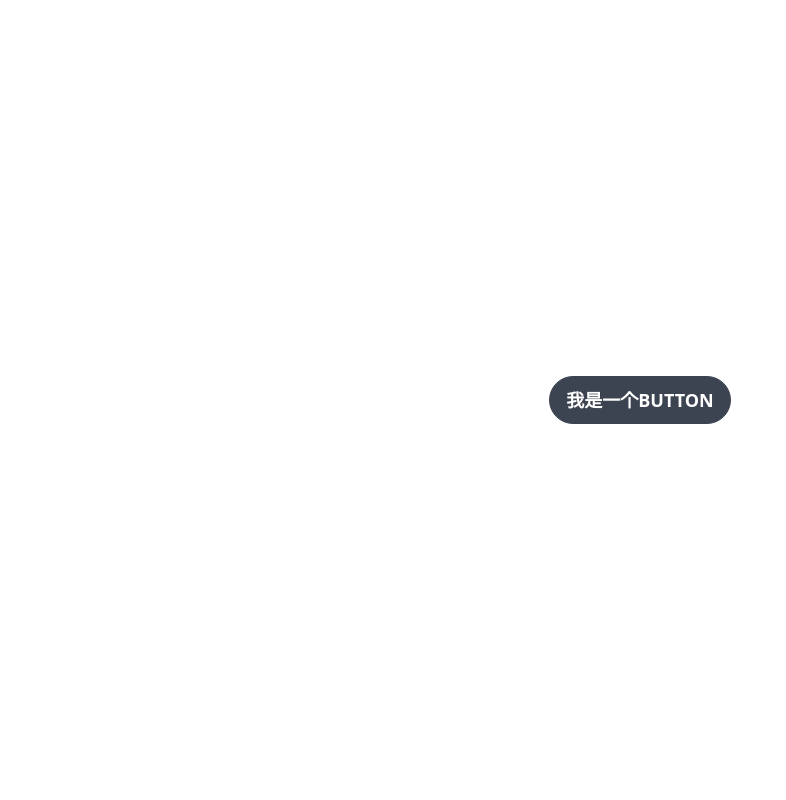
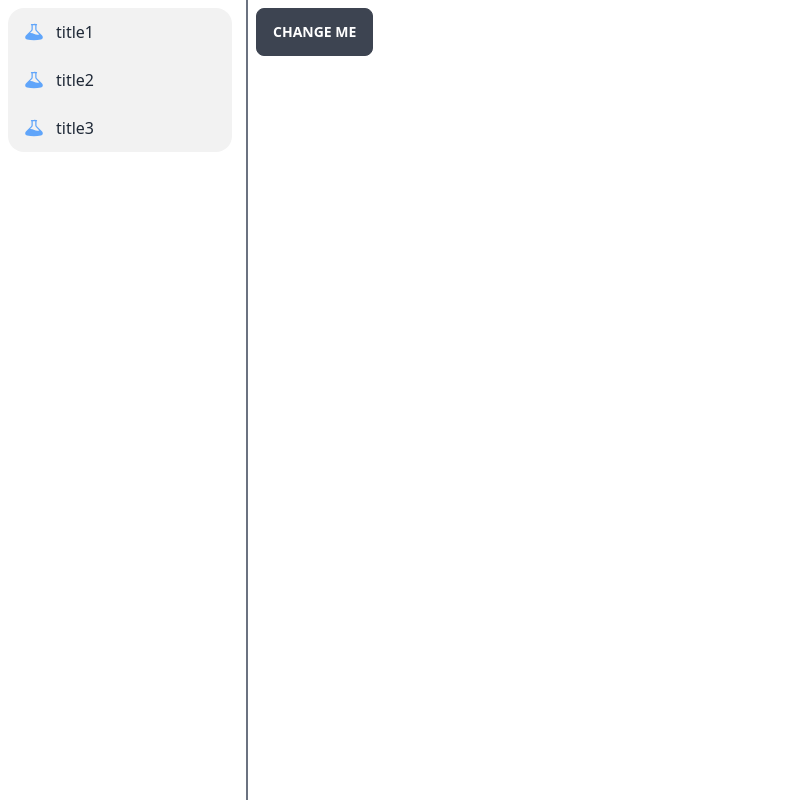
Before and after one commit to dsxksss/shop_coffee_application, a Vue app: page / in a window 1280 px wide. Shown: the whole page, without its empty margins (0-786 px from the left). Built offline with nearby package versions, Linux system fonts and the light colour scheme.

Commit message:
添加@heroicons/vue图标依赖 组织项目结构 实现基本导航栏框架(待完成)

```diff
--- a/package.json
+++ b/package.json
@@ -10,6 +10,7 @@
     "tauri": "tauri"
   },
   "dependencies": {
+    "@heroicons/vue": "^2.0.15",
     "@tauri-apps/api": "^1.2.0",
     "daisyui": "^2.50.0",
     "vue": "^3.2.45"
--- a/src-tauri/tauri.conf.json
+++ b/src-tauri/tauri.conf.json
@@ -60,10 +60,10 @@
     "windows": [
       {
         "fullscreen": false,
-        "height": 600,
+        "height": 800,
         "resizable": true,
         "title": "ShopCoffee",
-        "width": 800
+        "width": 1200
       }
     ]
   }
--- a/src/App.vue
+++ b/src/App.vue
@@ -1,15 +1,19 @@
 <script setup>
 import "./index.css";
+import { ref } from "vue";
+import LeftContent from "./components/LeftContent.vue"
+import RightContent from "./components/RightContent.vue"
+const menuTarget = ref(true);
+
 </script>
 
 <template>
-  <div class="container">
-    <button class=" text-lg btn rounded-full">我是一个BUTTON</button>
+  <div class="flex flex-row h-screen">
+    <LeftContent :menu="menuTarget" />
+    <RightContent @changeMenu="(t) => menuTarget = !t" :menu="menuTarget" />
   </div>
 </template>
 
 <style scoped>
-.container {
-  @apply flex justify-center items-center h-screen w-screen;
-}
+
 </style>
--- a/src/components/Greet.vue
+++ /dev/null
@@ -1,21 +0,0 @@
-<script setup>
-import { ref } from "vue";
-import { invoke } from "@tauri-apps/api/tauri";
-
-const greetMsg = ref("");
-const name = ref("");
-
-async function greet() {
-  // Learn more about Tauri commands at https://tauri.app/v1/guides/features/command
-  greetMsg.value = await invoke("greet", { name: name.value });
-}
-</script>
-
-<template>
-  <div class="card">
-    <input id="greet-input" v-model="name" placeholder="Enter a name..." />
-    <button type="button" @click="greet()">Greet</button>
-  </div>
-
-  <p>{{ greetMsg }}</p>
-</template>
--- /dev/null
+++ b/src/components/IconMenu.vue
@@ -0,0 +1,23 @@
+<script setup>
+import { BeakerIcon } from '@heroicons/vue/24/solid'
+</script>
+
+<template>
+    <ul class="menu bg-base-200 p-2 rounded-box">
+        <li>
+            <a>
+                <BeakerIcon class="h-5 w-5 text-blue-400" />
+            </a>
+        </li>
+        <li>
+            <a>
+                <BeakerIcon class="h-5 w-5 text-blue-400" />
+            </a>
+        </li>
+        <li>
+            <a>
+                <BeakerIcon class="h-5 w-5 text-blue-400" />
+            </a>
+        </li>
+    </ul>
+</template>
--- /dev/null
+++ b/src/components/LeftContent.vue
@@ -0,0 +1,17 @@
+<script setup>
+import TitileMenu from "./TitleMenu.vue";
+import IconMenu from "./IconMenu.vue";
+const props = defineProps({
+    menu: Boolean
+});
+
+</script>
+
+<!-- TODO 待优化导航栏 -->
+
+<template>
+    <div class="p-2 border-r-2 border-gray-500">
+        <TitileMenu v-if="menu" />
+        <IconMenu v-else />
+    </div>
+</template>
--- /dev/null
+++ b/src/components/RightContent.vue
@@ -0,0 +1,13 @@
+<script setup>
+const props = defineProps({
+    menu: Boolean
+});
+
+const emit = defineEmits(['changeMenu'])
+</script>
+
+<template>
+    <div class="w-full text-white p-2">
+        <button class="btn" @click="emit('changeMenu', menu)">CHANGE ME</button>
+    </div>
+</template>
--- /dev/null
+++ b/src/components/TitleMenu.vue
@@ -0,0 +1,27 @@
+<script setup>
+import { BeakerIcon } from '@heroicons/vue/24/solid'
+
+</script>
+
+<template>
+    <ul class="menu bg-base-200 mr-1.5 w-56 rounded-box">
+        <li>
+            <a>
+                <BeakerIcon class="h-5 w-5 text-blue-400" />
+                title1
+            </a>
+        </li>
+        <li>
+            <a>
+                <BeakerIcon class="h-5 w-5 text-blue-400" />
+                title2
+            </a>
+        </li>
+        <li>
+            <a>
+                <BeakerIcon class="h-5 w-5 text-blue-400" />
+                title3
+            </a>
+        </li>
+    </ul>
+</template>
```
Also changed, not shown: public/bg.jpg (added), 1 other file (tests, documents, lock files or other folders).
